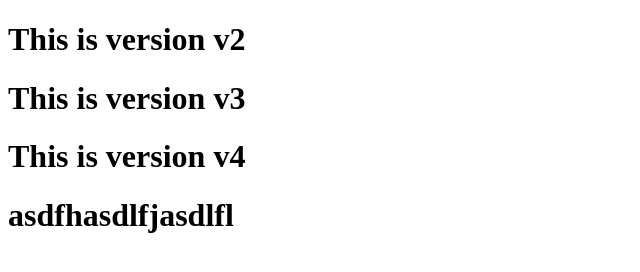
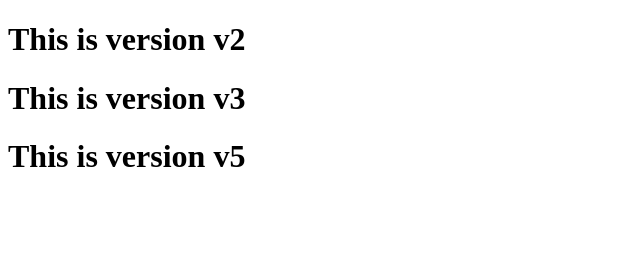
Before and after one commit to Solvurtech/gitlearning, a plain HTML site: page index.html in a window 1280 px wide. Shown: the whole page, without its empty margins (0-640 px from the left). Drawn offline with Linux system fonts and the light colour scheme.

Commit message:
This is version 5

```diff
--- a/index.html
+++ b/index.html
@@ -8,7 +8,6 @@
 <body>
    <h1> This is version v2 </h1>
    <h1> This is version v3 </h1>
-   <h1> This is version v4 <h1>
-asdfhasdlfjasdlfl
+   <h1> This is version v5 <h1>
 </body>
 </html>
```
